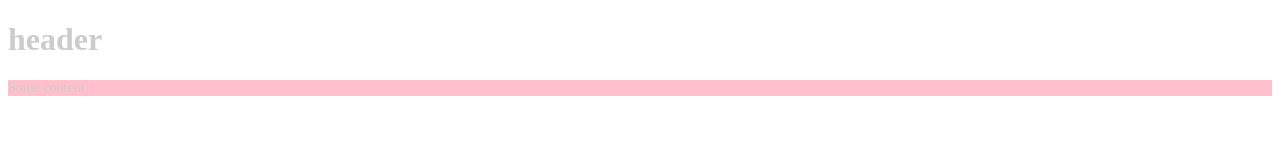
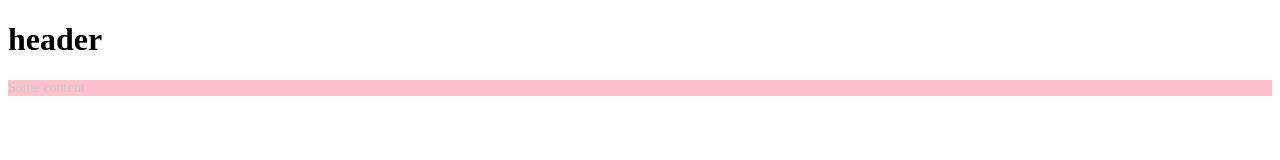
Before and after one commit to kepler8750/hellogit, a plain HTML site: page index.html in a window 1280 px wide. Drawn offline with Linux system fonts and the light colour scheme.

Commit message:
one file

```diff
--- a/style.css
+++ b/style.css
@@ -1,6 +1,5 @@
 h1{
 	font-size: 20;
-	color: #ccc;
 }
 .content{
 	color: #rgb(44, 9, 82);
```
